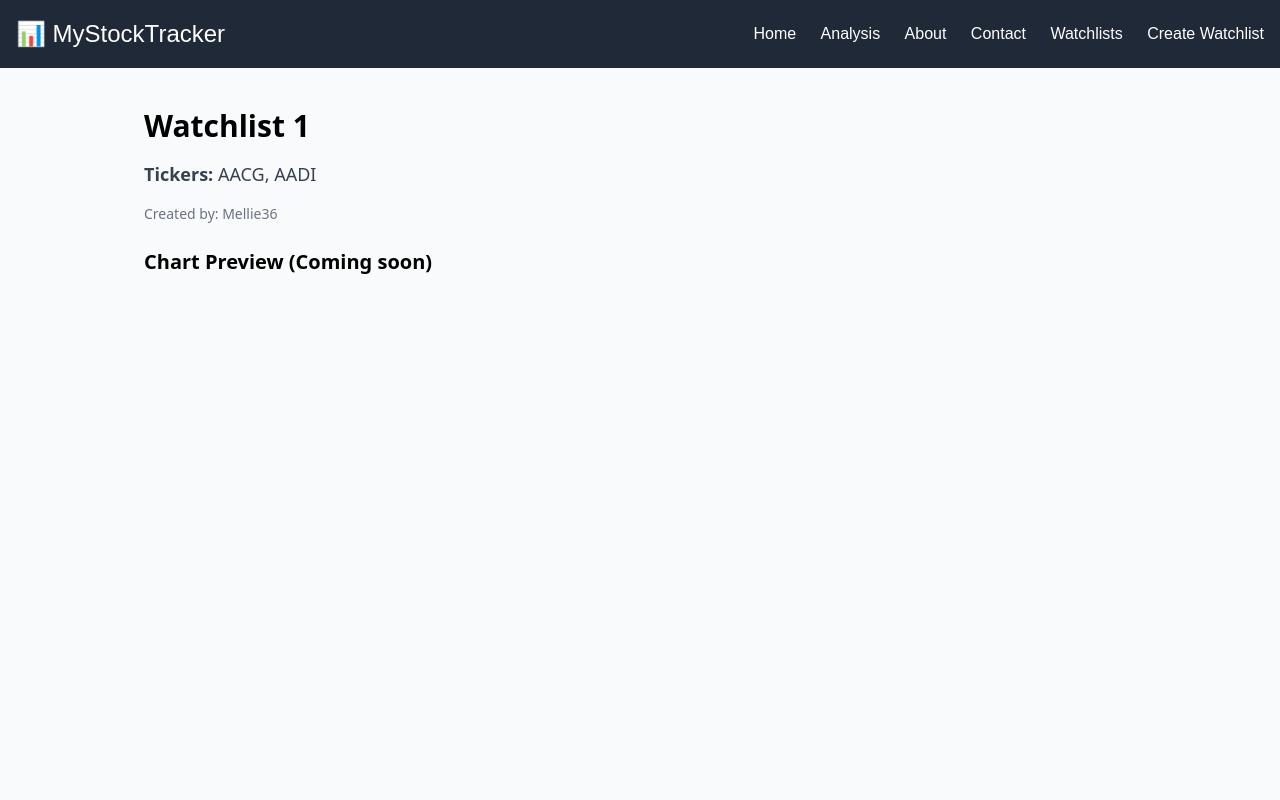
After one commit to MayaHA2512/Investie, a Django app: page /watchlist/7/ in a window 1280 px wide. The commit adds this page. Run offline with Django 5.2, Linux system fonts and the light colour scheme; data comes from the database, SQL or seed files in the repository; some libraries are stand-ins or nearby versions.

Commit message:
formatting the cards for watchlist details

```diff
--- /dev/null
+++ b/Investie/mysite/investie/templates/view_watchlist.html
@@ -0,0 +1,63 @@
+<script src="https://cdn.tailwindcss.com"></script>
+<!DOCTYPE html>
+<html lang="en">
+<style>
+    .toolbar {
+      background-color: #2c3e50;
+      color: white;
+      padding: 10px 20px;
+      font-family: Arial, sans-serif;
+      display: flex;
+      align-items: center;
+      justify-content: space-between;
+    }
+
+    .toolbar h1 {
+      margin: 0;
+      font-size: 1.5em;
+    }
+
+    .toolbar nav a {
+      color: white;
+      text-decoration: none;
+      margin-left: 20px;
+      font-weight: 500;
+    }
+
+    .toolbar nav a:hover {
+      text-decoration: underline;
+    }
+  </style>
+<head>
+  <meta charset="UTF-8">
+  <title>{{ watchlist.watchlist_name }}</title>
+  <script src="https://cdn.tailwindcss.com"></script>
+  <style>
+  </style>
+</head>
+<body class="bg-gray-50 min-h-screen">
+
+  <div class="toolbar bg-gray-800 text-white p-4">
+    <h1>📊 MyStockTracker</h1>
+    <nav>
+      <a href="/">Home</a>
+      <a href="/stock_prices/">Analysis</a>
+      <a href="/about/">About</a>
+      <a href="/contact/">Contact</a>
+      <a href="/watchlists/">Watchlists</a>
+      <a href="/create_watchlist/">Create Watchlist</a>
+    </nav>
+  </div>
+
+  <div class="max-w-5xl mx-auto mt-10 px-4">
+    <h1 class="text-3xl font-bold mb-4">{{ watchlist.watchlist_name }}</h1>
+    <p class="text-lg text-gray-700 mb-4"><strong>Tickers:</strong> {{ watchlist.tickers|join:", " }}</p>
+    <p class="text-sm text-gray-500">Created by: {{ watchlist.user.username }}</p>
+
+    <div class="mt-6">
+      <h2 class="text-xl font-semibold">Chart Preview (Coming soon)</h2>
+    </div>
+  </div>
+
+</body>
+</html>
--- a/Investie/mysite/investie/urls.py
+++ b/Investie/mysite/investie/urls.py
@@ -5,5 +5,6 @@ from . import views
 urlpatterns = [
     path('get_live_price/', views.get_live_price, name='get_live_price'),
     path('', views.index, name="index"),
-    path('b', views.entry_view, name='get_entry_view')
+    path('b', views.entry_view, name='get_entry_view'),
+path('watchlist/<int:id>/', views.view_watchlist, name='view_watchlist'),
 ]
--- a/Investie/mysite/investie/views.py
+++ b/Investie/mysite/investie/views.py
@@ -13,6 +13,7 @@ from django.contrib.auth.forms import UserCreationForm
 from django.shortcuts import render, redirect
 from alpha_vantage.timeseries import TimeSeries
 from investie.models import Watchlist
+from django.shortcuts import render, get_object_or_404
 
 def index(request):
     ticker = request.GET.get('ticker', 'AAPL')
@@ -111,3 +112,9 @@ def create_watchlist(request):
         for row in reader:
             tickers.append({'symbol': row['AACBU'], 'name': row['Artius II Acquisition Inc. - Units']})
     return render(request, 'create_watchlist.html', {'tickers': tickers})
+
+
+def view_watchlist(request, id):
+    watchlist = get_object_or_404(Watchlist, id=id)
+
+    return render(request, 'view_watchlist.html', {'watchlist': watchlist})
--- a/Investie/mysite/mysite/urls.py
+++ b/Investie/mysite/mysite/urls.py
@@ -17,7 +17,7 @@ Including another URLconf
 from django.contrib import admin
 from django.urls import path, include
 # noinspection PyUnresolvedReferences
-from investie.views import home, watchlists, register, create_watchlist
+from investie.views import home, watchlists, register, create_watchlist, view_watchlist
 
 urlpatterns = [
     path('admin/', admin.site.urls),
@@ -28,4 +28,5 @@ path('register/', register, name='register'),
 path('create_watchlist/', create_watchlist, name='create_watchlist'),
     path('members/', include('django.contrib.auth.urls')),
     path('members/', include('members.urls')),
+path('watchlist/<int:id>/', view_watchlist, name='view_watchlist'),
 ]
```
Also changed, not shown: Investie/mysite/investie/templates/watchlists.html (+7 -1 lines).
